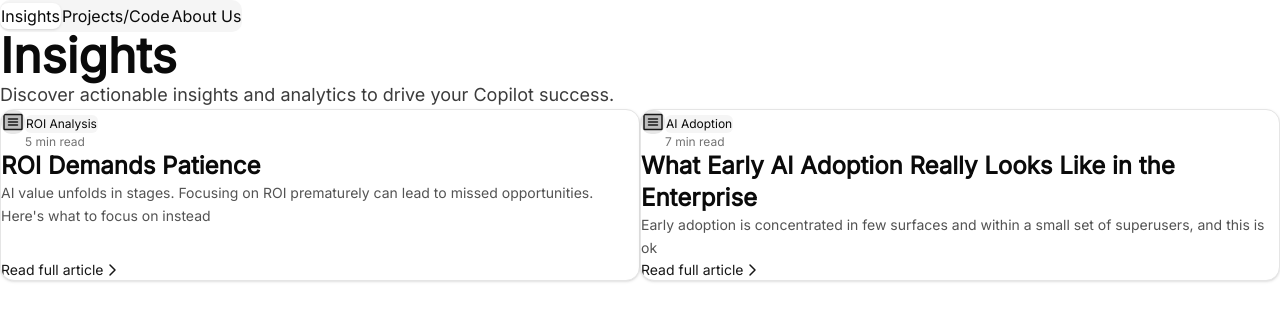
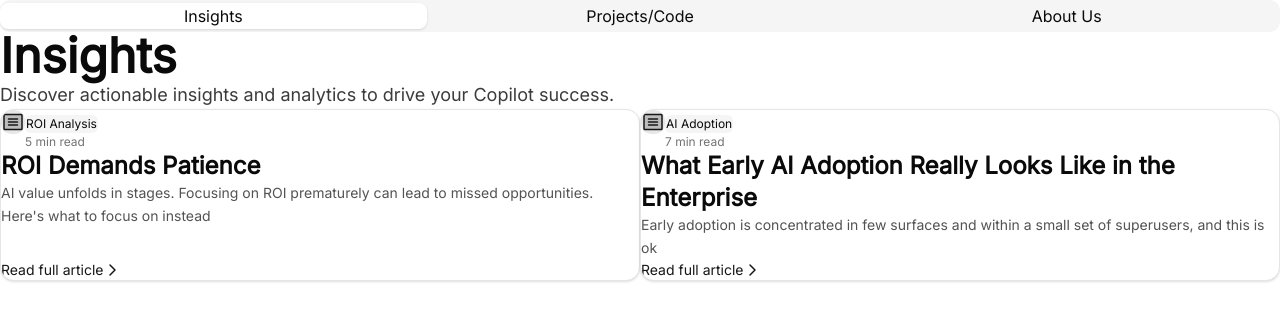
Before and after one commit to shailendrahegde/ainroisite, a React (Vite) app: page / in a window 1280 px wide. Shown: the top 320 px of the page. Built offline with nearby package versions, Linux system fonts and the light colour scheme.

Commit message:
Refactor TabsPrimitive.List class for layout changes

```diff
--- a/src/components/ui/tabs.tsx
+++ b/src/components/ui/tabs.tsx
@@ -26,9 +26,9 @@ function TabsList({
     <TabsPrimitive.List
       data-slot="tabs-list"
       className={cn(
-        "bg-muted text-muted-foreground flex h-9 w-fit items-center justify-center rounded-lg p-[3px]",
-        className
-      )}
+  "bg-muted text-muted-foreground flex flex-row h-9 items-center justify-start rounded-lg p-[3px]",
+  className
+)}
       {...props}
     />
   )
```
